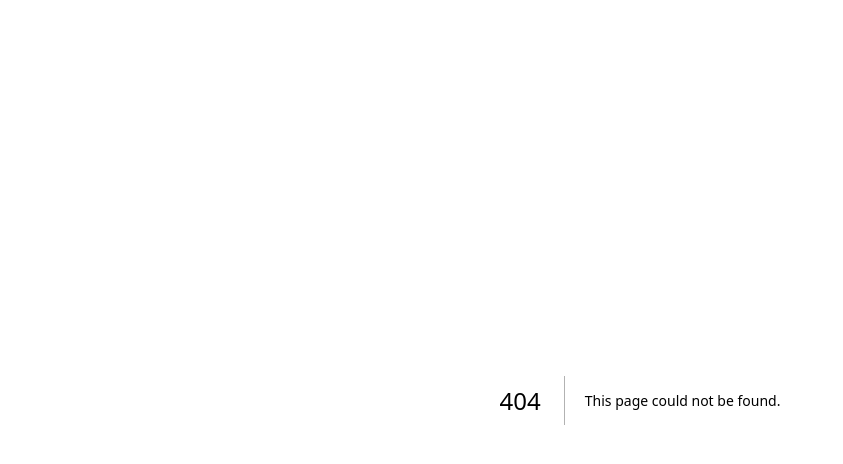
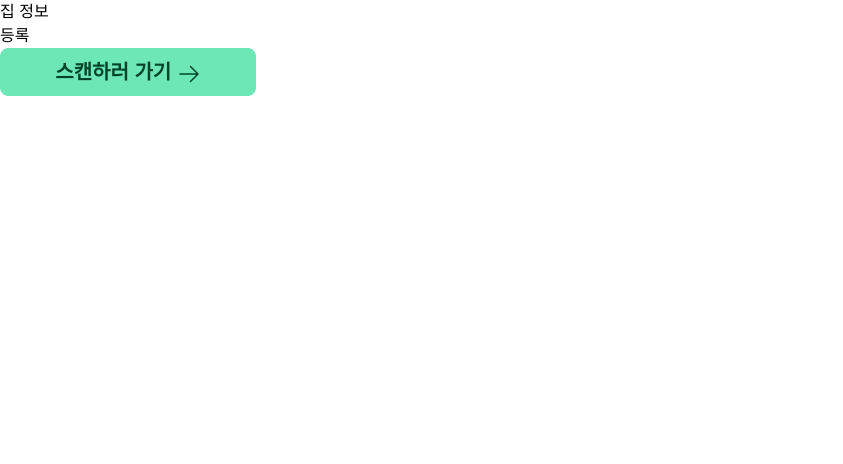
Before and after one commit to Real-Bang/realbang-prototype, a Next.js app: page /new in a window 1280 px wide. Before the commit this address had no page. Shown: the top 464 px of the page, without its empty margins (0-843 px from the left). Built offline with nearby package versions, Linux system fonts and the light colour scheme; a web font is replaced by a local one.

Commit message:
feat: add test page for capture

```diff
--- a/app/capture/page.tsx
+++ /dev/null
@@ -1,38 +0,0 @@
-"use client"
-
-import { useEffect, useRef, useState } from "react";
-import { getCameraList } from "./capture-video";
-
-export default function CapturePage() {
-
-    const [stream, setStream] = useState<MediaStream>();
-    const [cameraList, setCameraList] = useState<MediaStreamTrack[]>([]);
-    const videoRef = useRef<HTMLVideoElement>(null)
-
-    const onClickButton = async () => {
-        const [videoStream, videoCameraList] = await getCameraList()
-        setStream(videoStream);
-        setCameraList(videoCameraList);
-        console.log(videoRef.current);
-        if (videoRef.current) {
-            videoRef.current.srcObject = videoStream;
-            videoRef.current.play();
-        }
-    }
-
-    useEffect(() => {
-        console.log(videoRef.current);
-        if (videoRef.current) {
-            videoRef.current.srcObject = stream!;
-        }
-    }, [videoRef, stream])
-
-    return (
-        <div><button className="btn btn-lg" onClick={onClickButton}>카메라</button>
-            <div>
-                {cameraList.map(camera => (<p key={camera.label}>{camera.label}</p>))}
-            </div>
-            <video ref={videoRef} />
-            <input accept="image/*" id="icon-button-file" type="file" capture="environment" />
-        </div>)
-}
--- /dev/null
+++ b/app/new/capture/page.tsx
@@ -0,0 +1,49 @@
+"use client";
+
+import { useEffect, useRef, useState } from "react";
+import { getCameraList } from "./capture-video";
+
+export default function CapturePage() {
+  const [stream, setStream] = useState<MediaStream>();
+  const [cameraList, setCameraList] = useState<MediaStreamTrack[]>([]);
+  const videoRef = useRef<HTMLVideoElement>(null);
+
+  const onClickButton = async () => {
+    const [videoStream, videoCameraList] = await getCameraList();
+    setStream(videoStream);
+    setCameraList(videoCameraList);
+    console.log(videoRef.current);
+    if (videoRef.current) {
+      videoRef.current.srcObject = videoStream;
+      videoRef.current.play();
+    }
+  };
+
+  useEffect(() => {
+    console.log(videoRef.current);
+    if (videoRef.current) {
+      videoRef.current.srcObject = stream!;
+    }
+  }, [videoRef, stream]);
+
+  return (
+    <div>
+      <button className="btn btn-lg" onClick={onClickButton}>
+        카메라
+      </button>
+      <div>
+        {cameraList.map((camera) => (
+          <p key={camera.label}>{camera.label}</p>
+        ))}
+      </div>
+      <video ref={videoRef} />
+      <input
+        accept="image/*"
+        id="icon-button-file"
+        type="file"
+        capture="environment"
+        multiple
+      />
+    </div>
+  );
+}
--- /dev/null
+++ b/app/new/page.tsx
@@ -0,0 +1,18 @@
+import { ArrowRightIcon } from "@heroicons/react/24/outline";
+import Link from "next/link";
+
+export default function NewPage() {
+  return (
+    <main>
+      <div className="flex flex-col">
+        <h2>집 정보</h2>
+        <label>등록</label>
+      </div>
+      <button className="btn btn-primary w-64 text-xl">
+        <Link href="/new/capture">
+          스캔하러 가기 <ArrowRightIcon className="w-6 inline-block" />
+        </Link>
+      </button>
+    </main>
+  );
+}
```
Also changed, not shown: app/new/capture/capture-video.ts (renamed from app/capture/capture-video.ts).
